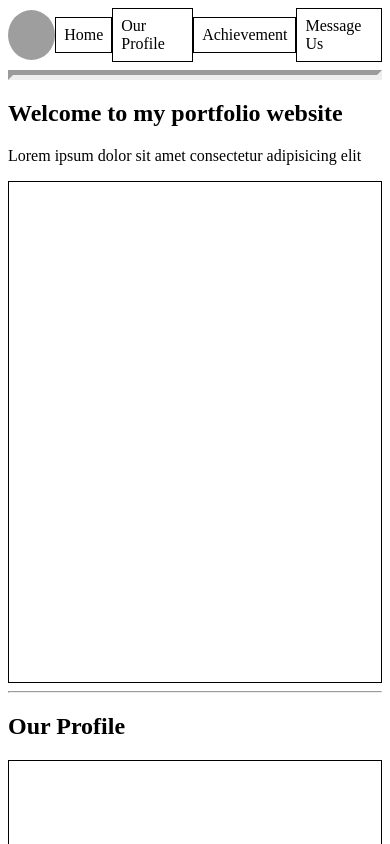
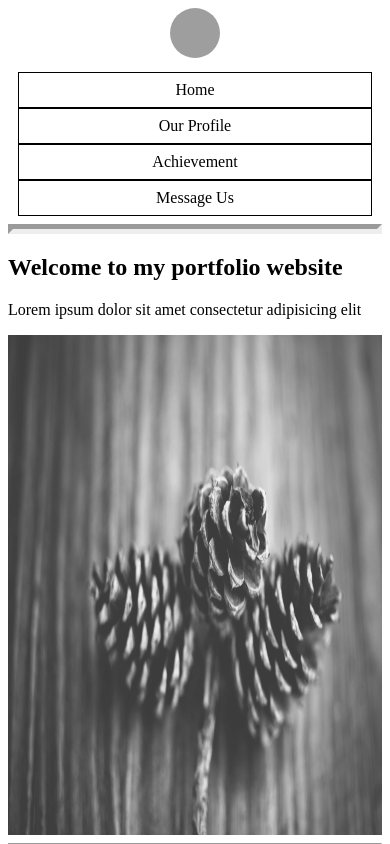
Before and after one commit to revou-fundamental-course/03-mar-25-dyoesmawan, a plain HTML site: page index.html in a window 390 px wide. Shown: the top 844 px of the page. Drawn offline with Linux system fonts and the light colour scheme; grey boxes are pictures that could not be loaded.

Commit message:
responsive header & banner autoslide

```diff
--- a/css/style.css
+++ b/css/style.css
@@ -5,6 +5,9 @@
     flex-direction: row;
     justify-content: space-between;
     align-items: center;
+}
+.main-header > .main-menu > button:hover{
+    background-color: #f1f1f1;
 }
 /* for class = "main logo" */
 .main-logo{
@@ -32,10 +35,18 @@ nav>a{
 
 }
 .main-banner{
-    border: 1px solid;
     height: 500px;
     align-content: center; /* menengahi atas-bawah */
     text-align: center;    /* menengahi kiri-kanan */
+}
+
+.main-banner > .banner {
+    max-width: 100%;
+    height: 100%;
+    size: cover;
+    position: relative;
+    /* background-size: cover;
+    background-position: center; */
 }
 
 .our-profile-content{
@@ -57,3 +68,27 @@ footer{
     background-color: #f1f1f1;
     padding: 10px;
 }
+
+/* for responsive, applies style when  responsive screen changed*/
+@media only screen and (max-width: 600px) {
+    .main-header{
+        display: flex;
+        flex-direction: column;
+        justify-content: space-between;
+        align-items: center;
+    }
+    .main-menu{
+        display: flex;
+        flex-direction: column;
+        width: 100%;
+        align-items: center;
+        text-align: center;
+
+    }
+    .main-menu > a{
+        width: 90%;
+    }
+    .main-logo{
+        margin-bottom: 14px;
+    }
+}
--- a/index.html
+++ b/index.html
@@ -32,7 +32,7 @@
             <!-- Logo -->
              <div class="main-logo"></div>
             <!-- nav -->
-            <nav class="container">
+            <nav class="main-menu">
                 <a href="">Home</a>
                 <a href="#our-profile">Our Profile</a>
                 <a href="#achievement">Achievement</a>
@@ -49,8 +49,14 @@
             <section id="home" class="home">
                 <h1>Welcome to my portfolio website</h1>
                 <p>Lorem ipsum dolor sit amet consectetur adipisicing elit</p>
+
                 <!-- Banner autoslide -->
                 <div class="main-banner">
+                    <img class="banner" src="asset\banner1.jpg" alt="banner1">
+                    <img class="banner" src="asset\banner2.jpg" alt="banner2">
+                    <img class="banner" src="asset\banner3.jpg" alt="banner3">
+                    <!-- <button onClick="plusDivs(-1)" class="prev">Previous</button>
+                    <button onClick="plusDivs(1)" class="next">Next</button> -->
                 </div>
             </section>
 
@@ -103,3 +109,29 @@
         </footer>
     </body>
 </html>
+
+<script>
+    //  ini file js yang akan dijalankan pada halaman index.php
+
+    var slideIndex = 1;
+    showDivs(slideIndex);
+
+    function plusDivs(n){
+        showDivs(slideIndex += n);
+    }
+    function showDivs(n){
+        var i;
+        var imgList = document.getElementsByClassName("banner");
+        if (n > imgList.length) {slideIndex = 1}
+        else if (n < 1) {slideIndex = imgList.length}
+
+        for (i = 0; i < imgList.length; i++){
+            imgList[i].style.display = "none";
+        }
+        imgList[slideIndex-1].style.display = "block";
+    }
+
+    setInterval(() => {
+        plusDivs(1);
+    }, 1500);
+</script>
```
Also changed, not shown: js/script.js (+22 -0 lines), asset/banner1.jpg (added), asset/banner3.jpg (added), 1 other file.
